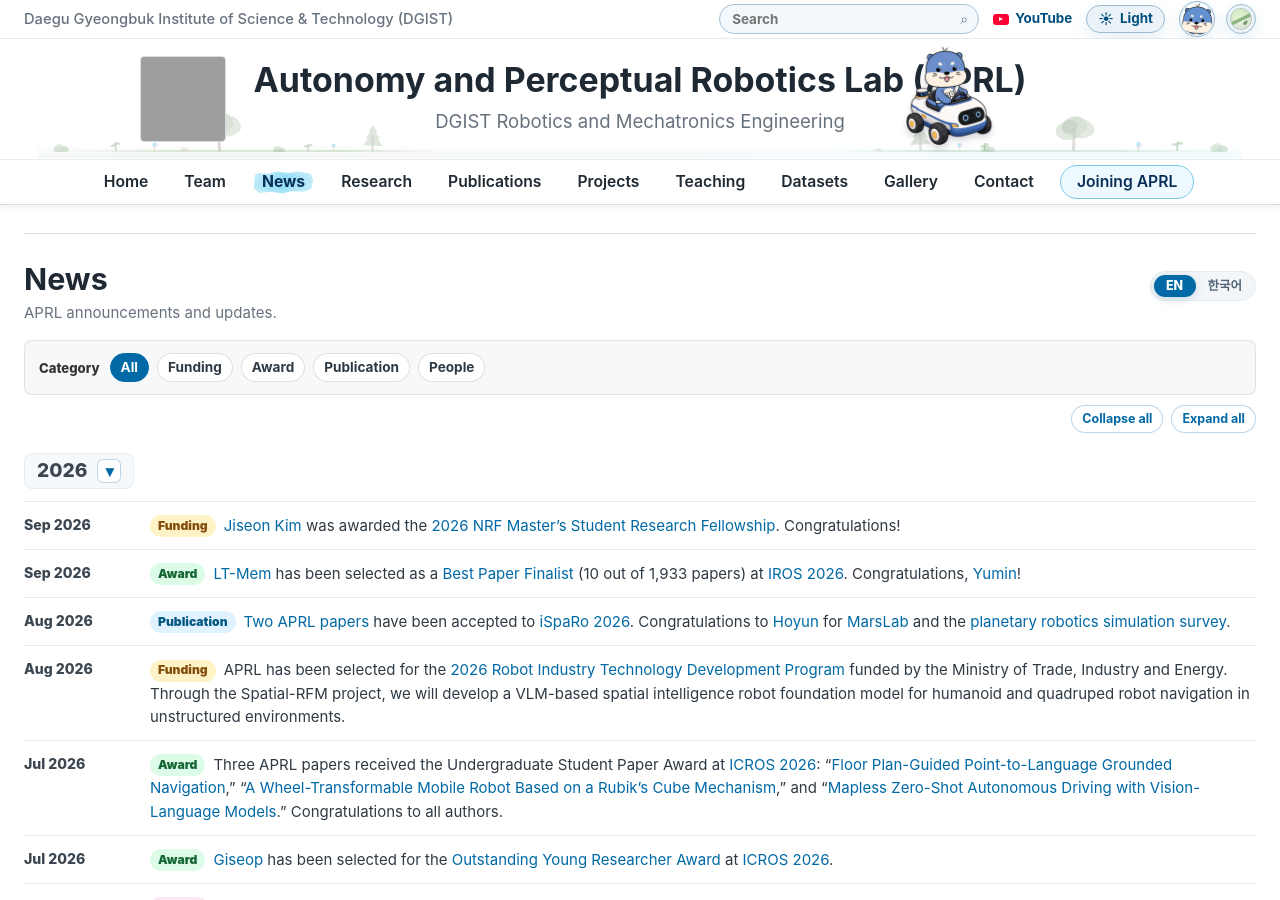
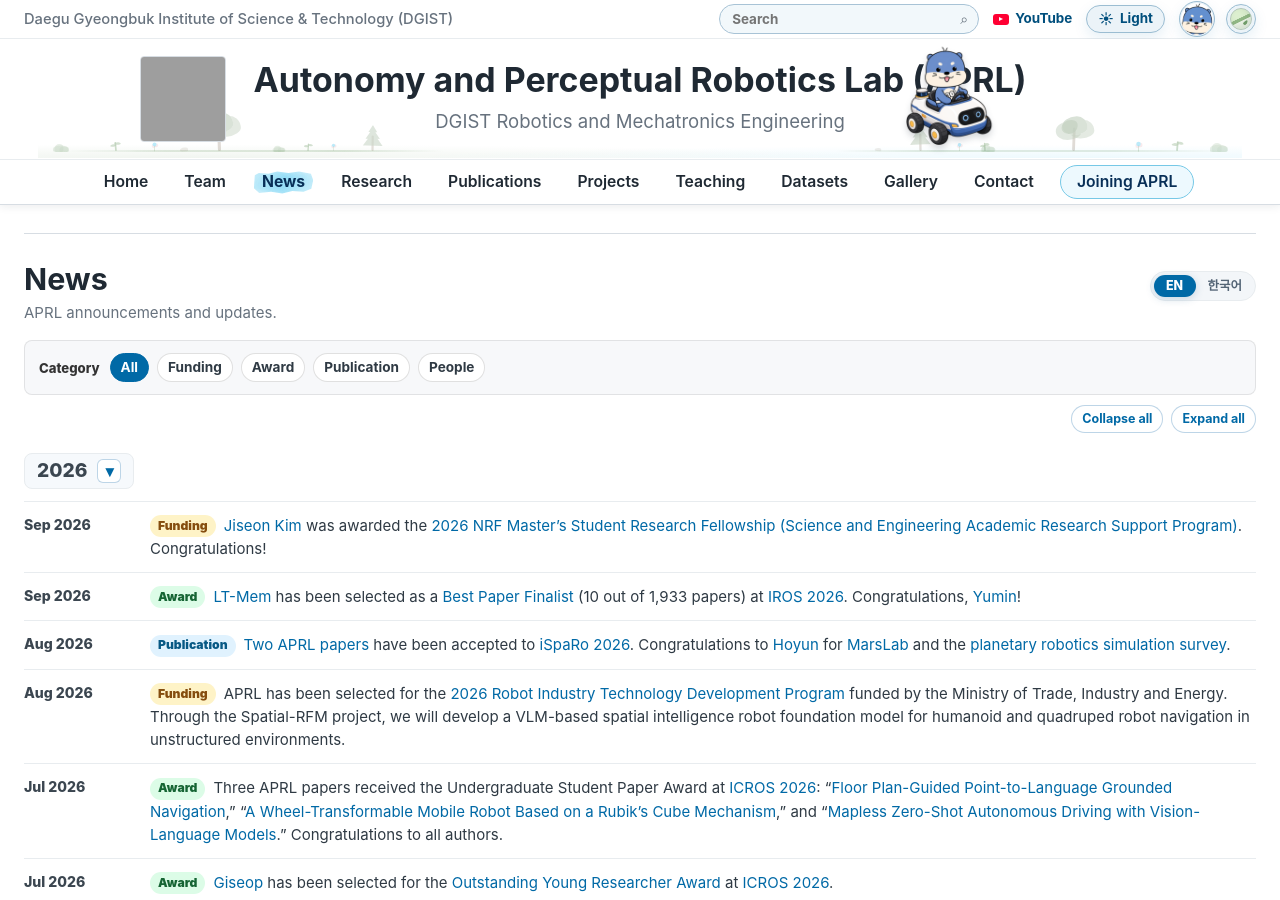
Before and after one commit to team-aprl/team-aprl.github.io, a Jekyll site: the page built from news.html, in a window 1280 px wide and 900 px high. Built offline with Jekyll 4.4.1, drawn with Linux system fonts in a browser that asks for light colours; grey boxes are pictures that could not be loaded.

Commit message:
Clarify NRF fellowship program name

```diff
--- a/news-language.js
+++ b/news-language.js
@@ -1,6 +1,6 @@
 (() => {
   const translations = {
-    "nrf-masters-fellowship-jiseon-kim": `<span class="news-tag tag-funding">연구비</span><a href="team.html#team-member-jiseon-kim">김지선</a> 님이 <a href="assets/news/nrf-2026-masters-student-research-fellowship-jiseon-kim.png">2026년도 한국연구재단 석사과정생연구장려금지원사업</a>에 선정되었습니다. 축하합니다!`,
+    "nrf-masters-fellowship-jiseon-kim": `<span class="news-tag tag-funding">연구비</span><a href="team.html#team-member-jiseon-kim">김지선</a> 님이 <a href="assets/news/nrf-2026-masters-student-research-fellowship-jiseon-kim.png">2026년도 이공분야 학술연구지원사업(석사과정생연구장려금지원사업)</a>에 선정되었습니다. 축하합니다!`,
     "lt-mem-finalist": `<span class="news-tag tag-award">수상</span><a href="publications.html?year=2026&amp;venue=iros&amp;q=LT-Mem#lt-mem">LT-Mem</a>이 <a href="assets/news/lt-mem-iros2026-best-paper-finalist.png">최우수 논문 후보</a>(전체 1,933편 중 10편)로 선정되었습니다. <a href="https://2026.ieee-iros.org/">IROS 2026</a>에서 발표될 예정입니다. <a href="team.html#team-member-yumin-lee">이유민</a> 님, 축하합니다!`,
     "isparo-2026": `<span class="news-tag tag-publication">논문</span>APRL 논문 2편이 <a href="http://isparo.space">iSpaRo 2026</a>에 채택되었습니다. <a href="team.html#team-member-hoyun-kim">김호윤</a> 님의 <a href="publications.html?year=2026&amp;venue=isparo#marslab-isparo-2026">MarsLab</a>과 <a href="publications.html?year=2026&amp;venue=isparo#planetary-robotics-simulation-survey-isparo-2026">행성 로보틱스 시뮬레이션 서베이</a> 논문 채택을 축하합니다.`,
     "spatial-rfm": `<span class="news-tag tag-funding">연구비</span>APRL이 산업통상자원부의 <a href="projects.html#spatial-rfm">2026년도 로봇산업기술개발사업</a>에 선정되었습니다. Spatial-RFM 과제를 통해 비정형 환경에서 휴머노이드와 사족보행 로봇의 내비게이션을 위한 VLM 기반 공간지능 로봇 파운데이션 모델을 개발합니다.`,
--- a/news.html
+++ b/news.html
@@ -40,7 +40,7 @@
         <ol class="news-list">
           <li data-news-category="funding" data-news-id="nrf-masters-fellowship-jiseon-kim" data-home-reveal="true">
             <time datetime="2026-09">Sep 2026</time>
-            <p><span class="news-tag tag-funding">Funding</span><a href="{{ '/team.html' | relative_url }}#team-member-jiseon-kim">Jiseon Kim</a> was awarded the <a href="assets/news/nrf-2026-masters-student-research-fellowship-jiseon-kim.png">2026 NRF Master’s Student Research Fellowship</a>. Congratulations!</p>
+            <p><span class="news-tag tag-funding">Funding</span><a href="{{ '/team.html' | relative_url }}#team-member-jiseon-kim">Jiseon Kim</a> was awarded the <a href="assets/news/nrf-2026-masters-student-research-fellowship-jiseon-kim.png">2026 NRF Master’s Student Research Fellowship (Science and Engineering Academic Research Support Program)</a>. Congratulations!</p>
           </li>
           <li data-news-category="award" data-news-id="lt-mem-finalist" data-home-reveal="true">
             <time datetime="2026-09">Sep 2026</time>
```
